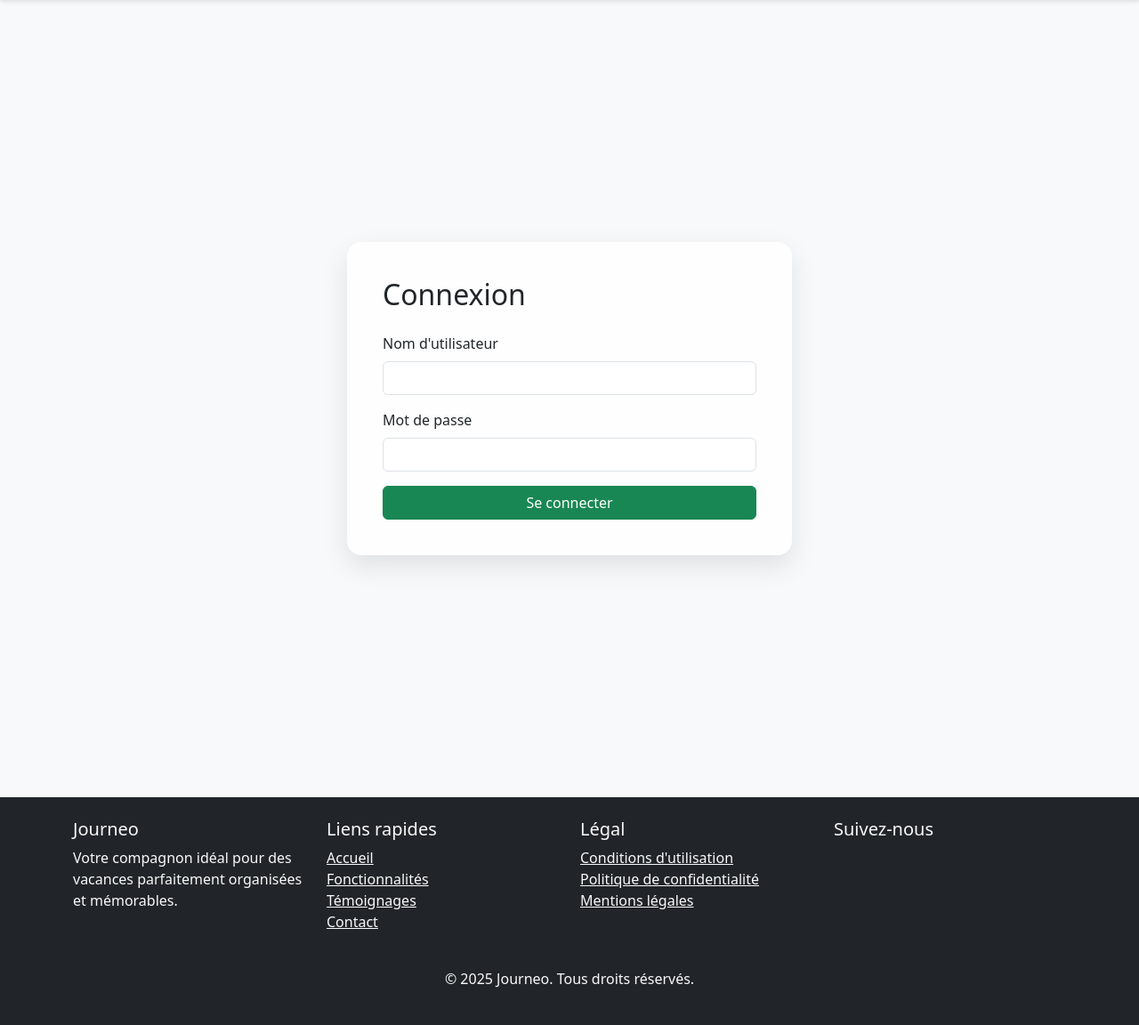
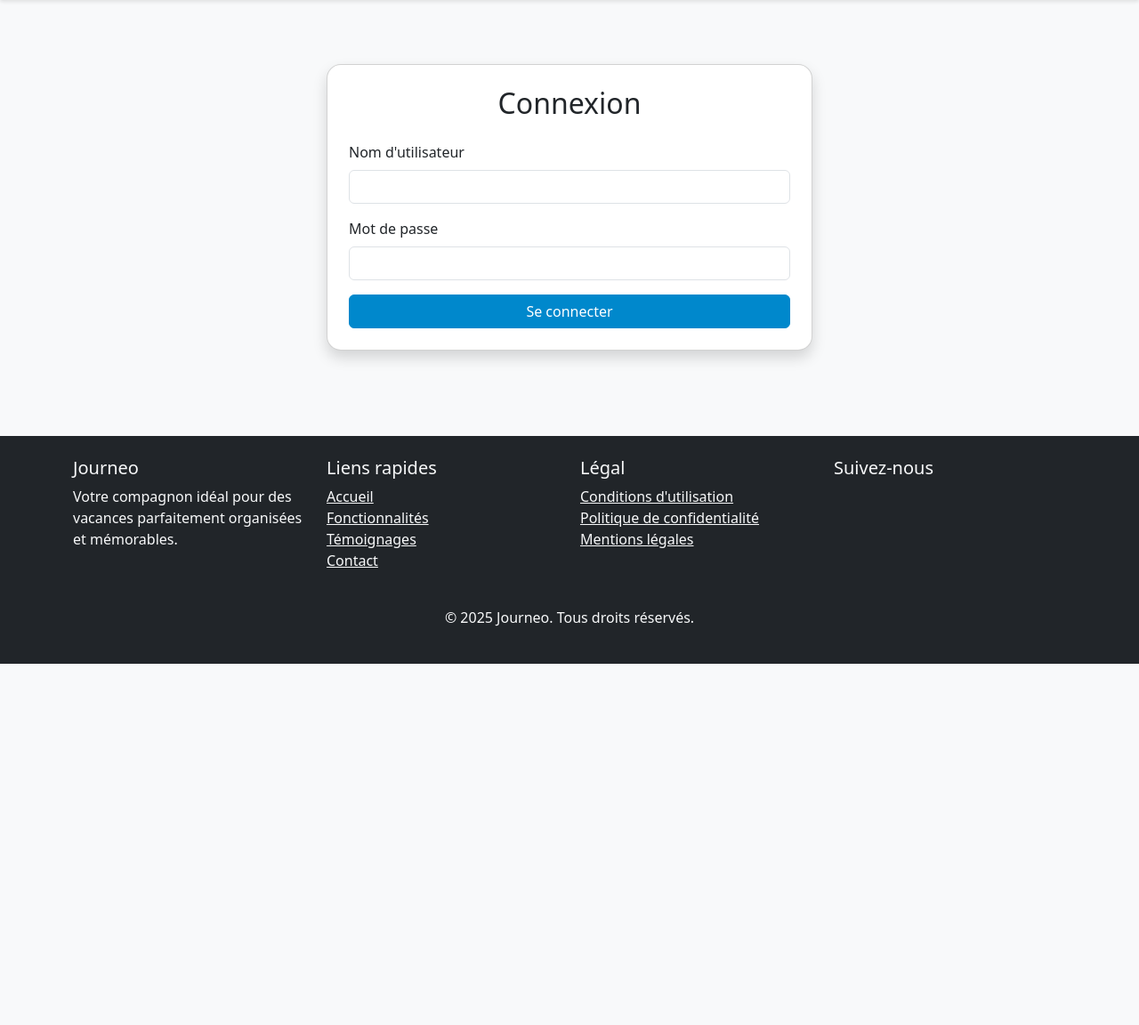
Before and after one commit to ashurafu04/mgvc, a Django app: page /login/ in a window 1280 px wide. Shown: the part 70-1222 px from the top of the page at 89% size. After the commit the page ends 816 px from the top, so only its background shows below. Run offline with Django 5.2, Linux system fonts and the light colour scheme; some libraries are stand-ins or nearby versions.

Commit message:
WIP: local changes to login.html

```diff
--- a/carnet_de_voyage/templates/login.html
+++ b/carnet_de_voyage/templates/login.html
@@ -12,24 +12,25 @@
 {% endif %}
 
 <div class="container mt-5">
-    <div class="row centered-row">
-        <div class="col-md-6 form-container">
-            <h2 class="mb-4">Connexion</h2>
+  <div class="row justify-content-center">
+    <div class="col-md-6">
+      <div class="card shadow rounded-4 p-4 bg-white mt-4 mb-5">
+        <h2 class="mb-4 text-center">Connexion</h2>
         <form method="post" action="{% url 'login' %}">
           {% csrf_token %}
           <div class="mb-3">
             <label for="username" class="form-label">Nom d'utilisateur</label>
-                    <input type="text" class="form-control" name="username" required>
+            <input type="text" class="form-control" id="username" name="username" required>
           </div>
           <div class="mb-3">
             <label for="password" class="form-label">Mot de passe</label>
-                    <input type="password" class="form-control" name="password" required>
+            <input type="password" class="form-control" id="password" name="password" required>
           </div>
-                <button type="submit" class="btn btn-success w-100">Se connecter</button>
+          <button type="submit" class="btn btn-primary w-100">Se connecter</button>
         </form>
       </div>
     </div>
   </div>
-
+</div>
 
 {% endblock %}
```
Lines whose indentation alone changed are shown as unchanged.
